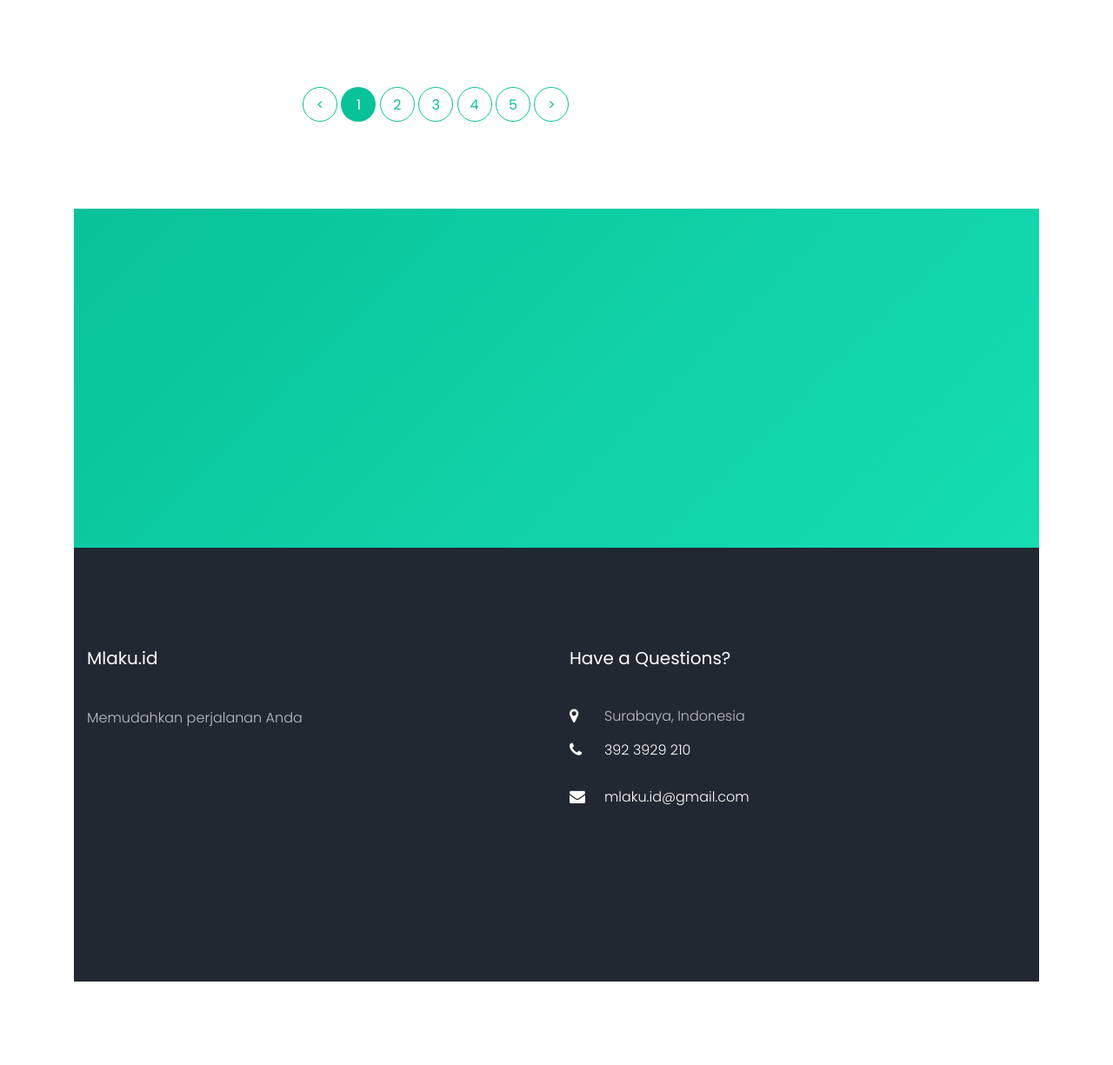
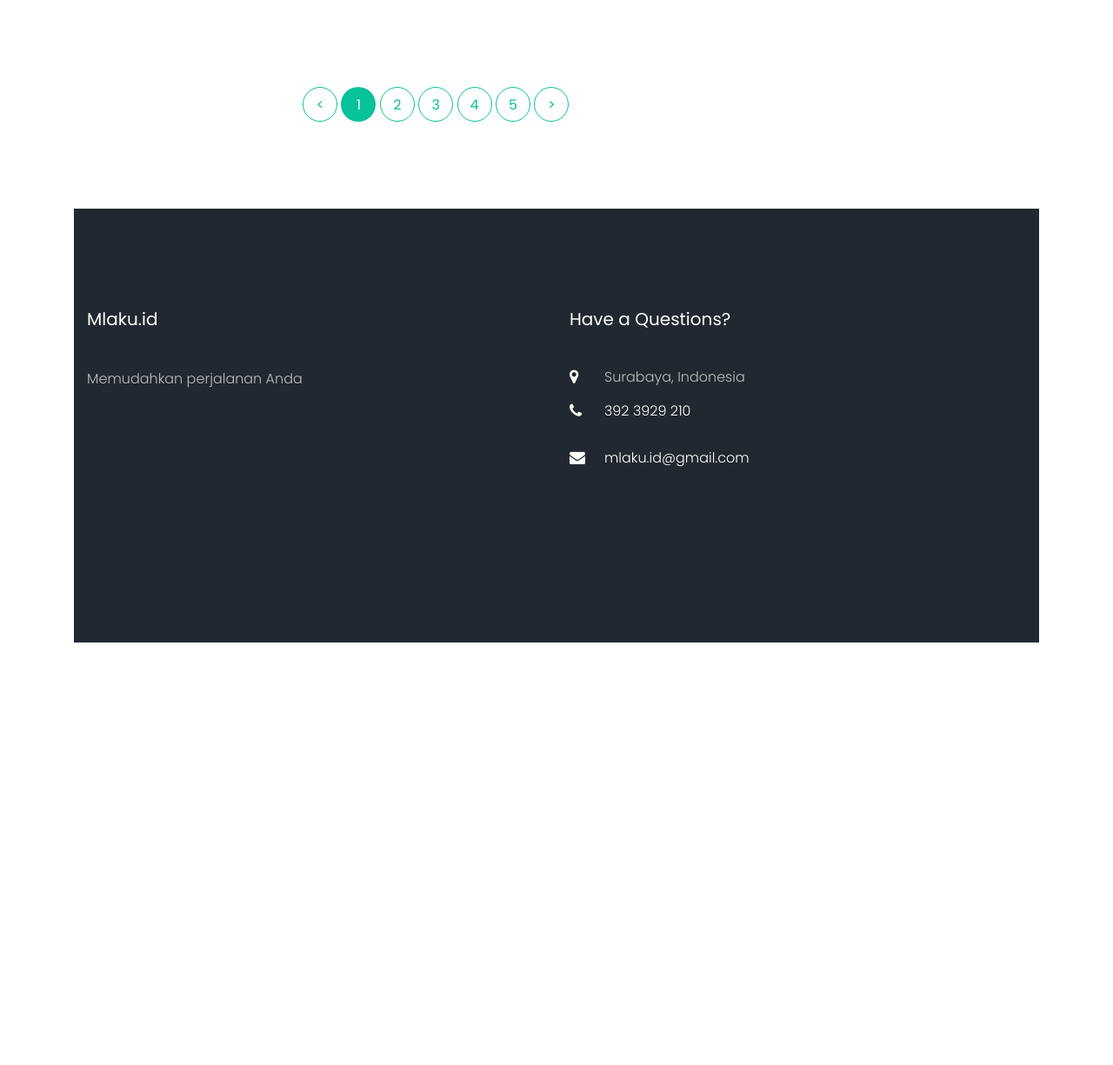
Before and after one commit to donny1412/tugas2-web-fanagu, a PHP site: page /places.php in a window 1280 px wide. Shown: the part 2313-3538 px from the top of the page at 87% size. After the commit the page ends 3052 px from the top, so only its background shows below. Run offline with PHP 8.4, Linux system fonts and the light colour scheme; some libraries are stand-ins or nearby versions; some web fonts are replaced.

Commit message:
Update places.php

```diff
--- a/places.php
+++ b/places.php
@@ -297,29 +297,6 @@
       </div>
     </section> <!-- .section -->
 
-		<section class="ftco-section-parallax">
-      <div class="parallax-img d-flex align-items-center">
-        <div class="container">
-          <div class="row d-flex justify-content-center">
-            <div class="col-md-7 text-center heading-section heading-section-white ftco-animate">
-              <h2>Subcribe to our Newsletter</h2>
-              <p>Info</p>
-              <div class="row d-flex justify-content-center mt-5">
-                <div class="col-md-8">
-                  <form action="#" class="subscribe-form">
-                    <div class="form-group d-flex">
-                      <input type="text" class="form-control" placeholder="Enter email address">
-                      <input type="submit" value="Subscribe" class="submit px-3">
-                    </div>
-                  </form>
-                </div>
-              </div>
-            </div>
-          </div>
-        </div>
-      </div>
-    </section>
-
     <footer class="ftco-footer ftco-bg-dark ftco-section">
       <div class="container">
         <div class="row mb-5">
```
